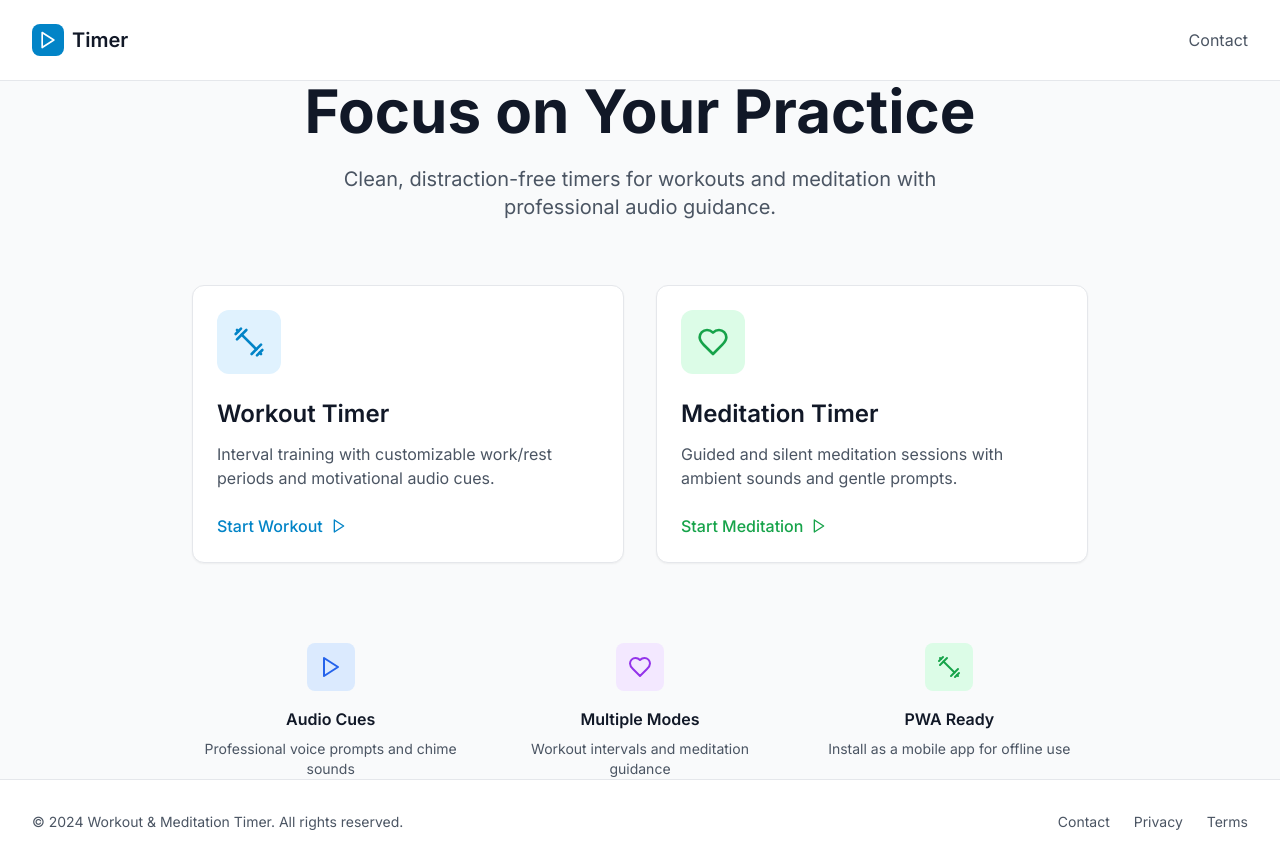
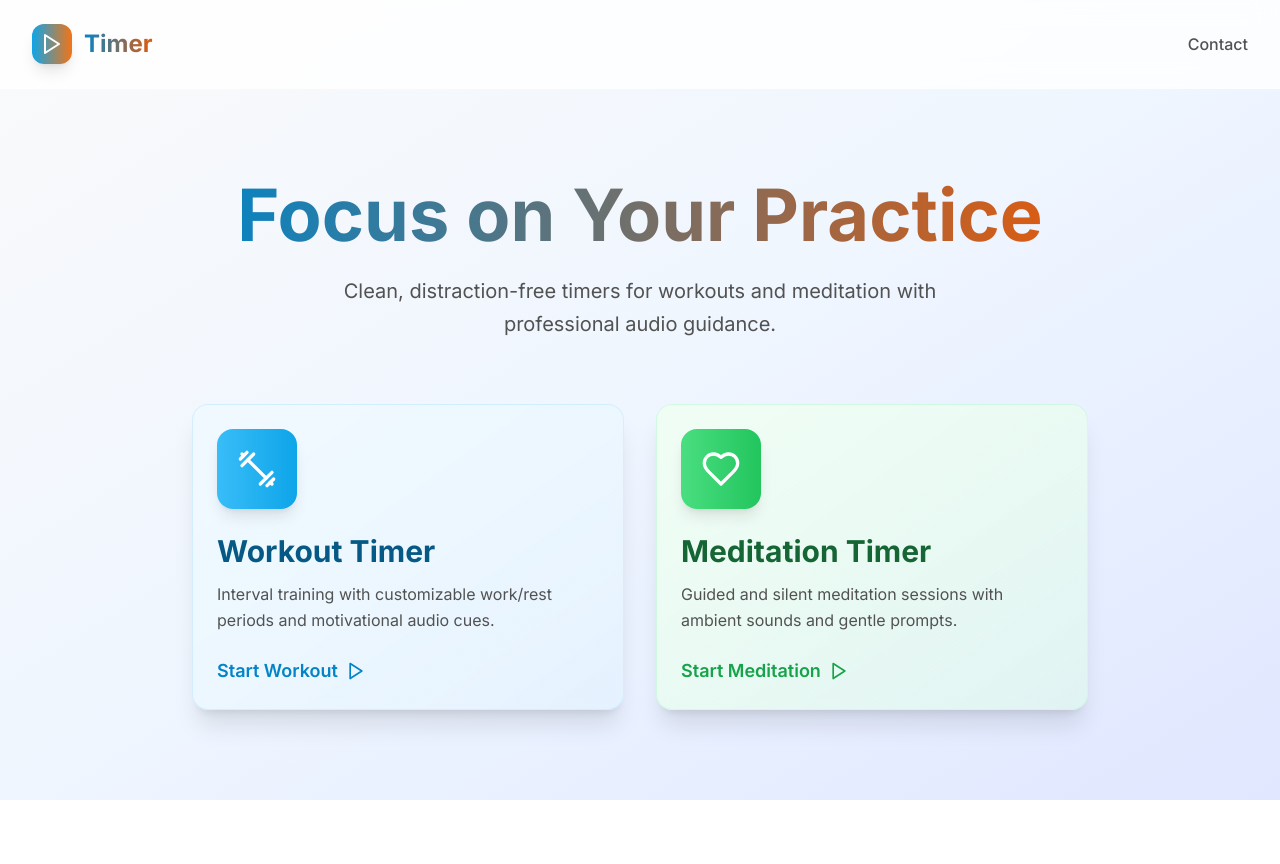
Before and after one commit to penkesiva/tiktiktimer, a Next.js app: page / in a window 1280 px wide. After the commit the page ends 800 px from the top, so only its background shows below. Built offline with nearby package versions, Linux system fonts and the light colour scheme.

Commit message:
new look
Signed-off-by: Siva <penkesiva@gmail.com>

```diff
--- a/app/globals.css
+++ b/app/globals.css
@@ -10,25 +10,48 @@
   }
 
   body {
-    @apply bg-gray-50 text-gray-900;
+    @apply bg-gradient-to-br from-gray-50 to-gray-100 text-gray-900;
+    background-attachment: fixed;
   }
 }
 
 @layer components {
   .timer-display {
     @apply text-6xl md:text-8xl font-bold text-gray-900 tracking-tight;
+    text-shadow: 0 2px 4px rgba(0, 0, 0, 0.1);
   }
 
   .btn-primary {
-    @apply bg-primary-600 hover:bg-primary-700 text-white font-medium py-3 px-6 rounded-lg transition-colors duration-200 focus:outline-none focus:ring-2 focus:ring-primary-500 focus:ring-offset-2;
+    @apply bg-gradient-to-r from-sport-500 to-sport-600 hover:from-sport-600 hover:to-sport-700 text-white font-medium py-3 px-6 rounded-xl transition-all duration-200 focus:outline-none focus:ring-2 focus:ring-sport-500 focus:ring-offset-2 shadow-lg hover:shadow-xl transform hover:-translate-y-0.5;
   }
 
   .btn-secondary {
-    @apply bg-gray-200 hover:bg-gray-300 text-gray-900 font-medium py-3 px-6 rounded-lg transition-colors duration-200 focus:outline-none focus:ring-2 focus:ring-gray-500 focus:ring-offset-2;
+    @apply bg-gradient-to-r from-gray-200 to-gray-300 hover:from-gray-300 hover:to-gray-400 text-gray-900 font-medium py-3 px-6 rounded-xl transition-all duration-200 focus:outline-none focus:ring-2 focus:ring-gray-500 focus:ring-offset-2 shadow-lg hover:shadow-xl transform hover:-translate-y-0.5;
+  }
+
+  .btn-calm {
+    @apply bg-gradient-to-r from-calm-500 to-calm-600 hover:from-calm-600 hover:to-calm-700 text-white font-medium py-3 px-6 rounded-xl transition-all duration-200 focus:outline-none focus:ring-2 focus:ring-calm-500 focus:ring-offset-2 shadow-lg hover:shadow-xl transform hover:-translate-y-0.5;
+  }
+
+  .btn-energy {
+    @apply bg-gradient-to-r from-energy-500 to-energy-600 hover:from-energy-600 hover:to-energy-700 text-white font-medium py-3 px-6 rounded-xl transition-all duration-200 focus:outline-none focus:ring-2 focus:ring-energy-500 focus:ring-offset-2 shadow-lg hover:shadow-xl transform hover:-translate-y-0.5;
   }
 
   .card {
-    @apply bg-white rounded-xl shadow-sm border border-gray-200 p-6;
+    @apply bg-white/80 backdrop-blur-sm rounded-2xl shadow-xl border border-white/20 p-6;
+    backdrop-filter: blur(10px);
+  }
+
+  .card-sport {
+    @apply bg-gradient-to-br from-sport-50 to-sport-100/50 backdrop-blur-sm rounded-2xl shadow-xl border border-sport-200/50 p-6;
+  }
+
+  .card-calm {
+    @apply bg-gradient-to-br from-calm-50 to-calm-100/50 backdrop-blur-sm rounded-2xl shadow-xl border border-calm-200/50 p-6;
+  }
+
+  .card-energy {
+    @apply bg-gradient-to-br from-energy-50 to-energy-100/50 backdrop-blur-sm rounded-2xl shadow-xl border border-energy-200/50 p-6;
   }
 }
 
@@ -36,4 +59,16 @@
   .text-balance {
     text-wrap: balance;
   }
+
+  .glass-effect {
+    @apply bg-white/20 backdrop-blur-md border border-white/30;
+  }
+
+  .gradient-text {
+    @apply bg-gradient-to-r from-sport-600 to-energy-600 bg-clip-text text-transparent;
+  }
+
+  .gradient-text-calm {
+    @apply bg-gradient-to-r from-calm-600 to-sport-600 bg-clip-text text-transparent;
+  }
 }
--- a/app/meditation/page.tsx
+++ b/app/meditation/page.tsx
@@ -171,16 +171,16 @@ export default function MeditationTimerPage() {
   }
 
   return (
-    <div className="min-h-screen bg-gray-50">
+    <div className="min-h-screen bg-gradient-to-br from-calm-50 via-green-50 to-emerald-100">
       {/* Header */}
-      <header className="bg-white border-b border-gray-200">
+      <header className="bg-white/80 backdrop-blur-md border-b border-white/20 sticky top-0 z-50">
         <div className="max-w-4xl mx-auto px-4 sm:px-6 lg:px-8">
           <div className="flex items-center justify-between py-6">
-            <Link href="/" className="flex items-center space-x-2 text-gray-600 hover:text-gray-900">
+            <Link href="/" className="flex items-center space-x-2 text-gray-600 hover:text-calm-600 transition-colors">
               <ArrowLeft className="w-5 h-5" />
-              <span>Back</span>
+              <span className="font-medium">Back</span>
             </Link>
-            <h1 className="text-xl font-semibold text-gray-900">Meditation Timer</h1>
+            <h1 className="text-2xl font-bold gradient-text-calm">Meditation Timer</h1>
             <div className="flex items-center space-x-2">
               <Button
                 variant="ghost"
@@ -205,12 +205,12 @@ export default function MeditationTimerPage() {
       <div className="max-w-4xl mx-auto px-4 sm:px-6 lg:px-8 py-8">
         {/* Settings Panel */}
         {showSettings && (
-          <div className="card mb-8">
-            <h3 className="text-lg font-semibold text-gray-900 mb-4">Meditation Settings</h3>
+          <div className="card-calm mb-8">
+            <h3 className="text-2xl font-bold text-calm-800 mb-6">Meditation Settings</h3>
 
             {/* Duration Selection */}
             <div className="mb-6">
-              <label className="block text-sm font-medium text-gray-700 mb-3">
+              <label className="block text-sm font-medium text-calm-700 mb-3">
                 Duration
               </label>
               <div className="grid grid-cols-3 md:grid-cols-7 gap-3">
@@ -219,13 +219,13 @@ export default function MeditationTimerPage() {
                     key={duration}
                     onClick={() => selectDuration(duration)}
                     className={cn(
-                      'p-3 rounded-lg border text-center transition-colors',
+                      'p-3 rounded-xl border-2 text-center transition-all duration-300 hover:shadow-lg hover:-translate-y-1',
                       settings.duration === duration
-                        ? 'border-green-500 bg-green-50 text-green-700'
-                        : 'border-gray-200 hover:border-gray-300'
+                        ? 'border-calm-500 bg-gradient-to-br from-calm-100 to-calm-200 text-calm-700 shadow-lg'
+                        : 'border-calm-200 hover:border-calm-300 bg-white/80 backdrop-blur-sm hover:bg-white'
                     )}
                   >
-                    <div className="font-medium">{duration}</div>
+                    <div className="font-bold text-lg">{duration}</div>
                     <div className="text-sm text-gray-600">min</div>
                   </button>
                 ))}
@@ -234,44 +234,44 @@ export default function MeditationTimerPage() {
 
             {/* Mode Selection */}
             <div className="mb-6">
-              <label className="block text-sm font-medium text-gray-700 mb-3">
+              <label className="block text-sm font-medium text-calm-700 mb-3">
                 Mode
               </label>
               <div className="grid grid-cols-1 md:grid-cols-3 gap-3">
                 <button
                   onClick={() => selectMode('silent')}
                   className={cn(
-                    'p-4 rounded-lg border text-left transition-colors',
+                    'p-4 rounded-xl border-2 text-left transition-all duration-300 hover:shadow-lg hover:-translate-y-1',
                     settings.mode === 'silent'
-                      ? 'border-green-500 bg-green-50 text-green-700'
-                      : 'border-gray-200 hover:border-gray-300'
+                      ? 'border-calm-500 bg-gradient-to-br from-calm-100 to-calm-200 text-calm-700 shadow-lg'
+                      : 'border-calm-200 hover:border-calm-300 bg-white/80 backdrop-blur-sm hover:bg-white'
                   )}
                 >
-                  <div className="font-medium">Silent</div>
+                  <div className="font-bold text-lg">Silent</div>
                   <div className="text-sm text-gray-600">Chime at start and end only</div>
                 </button>
                 <button
                   onClick={() => selectMode('guided')}
                   className={cn(
-                    'p-4 rounded-lg border text-left transition-colors',
+                    'p-4 rounded-xl border-2 text-left transition-all duration-300 hover:shadow-lg hover:-translate-y-1',
                     settings.mode === 'guided'
-                      ? 'border-green-500 bg-green-50 text-green-700'
-                      : 'border-gray-200 hover:border-gray-300'
+                      ? 'border-calm-500 bg-gradient-to-br from-calm-100 to-calm-200 text-calm-700 shadow-lg'
+                      : 'border-calm-200 hover:border-calm-300 bg-white/80 backdrop-blur-sm hover:bg-white'
                   )}
                 >
-                  <div className="font-medium">Guided</div>
+                  <div className="font-bold text-lg">Guided</div>
                   <div className="text-sm text-gray-600">Voice prompts every few minutes</div>
                 </button>
                 <button
                   onClick={() => selectMode('ambient')}
                   className={cn(
-                    'p-4 rounded-lg border text-left transition-colors',
+                    'p-4 rounded-xl border-2 text-left transition-all duration-300 hover:shadow-lg hover:-translate-y-1',
                     settings.mode === 'ambient'
-                      ? 'border-green-500 bg-green-50 text-green-700'
-                      : 'border-gray-200 hover:border-gray-300'
+                      ? 'border-calm-500 bg-gradient-to-br from-calm-100 to-calm-200 text-calm-700 shadow-lg'
+                      : 'border-calm-200 hover:border-calm-300 bg-white/80 backdrop-blur-sm hover:bg-white'
                   )}
                 >
-                  <div className="font-medium">Ambient</div>
+                  <div className="font-bold text-lg">Ambient</div>
                   <div className="text-sm text-gray-600">Background sounds (rain, ocean, bells)</div>
                 </button>
               </div>
@@ -280,7 +280,7 @@ export default function MeditationTimerPage() {
             {/* Ambient Sound Selection */}
             {settings.mode === 'ambient' && (
               <div>
-                <label className="block text-sm font-medium text-gray-700 mb-3">
+                <label className="block text-sm font-medium text-calm-700 mb-3">
                   Ambient Sound
                 </label>
                 <div className="grid grid-cols-1 md:grid-cols-3 gap-3">
@@ -289,10 +289,10 @@ export default function MeditationTimerPage() {
                       key={sound}
                       onClick={() => setSettings(prev => ({ ...prev, soundType: sound as any }))}
                       className={cn(
-                        'p-3 rounded-lg border text-center transition-colors capitalize',
+                        'p-3 rounded-xl border-2 text-center transition-all duration-300 hover:shadow-lg hover:-translate-y-1 capitalize',
                         settings.soundType === sound
-                          ? 'border-green-500 bg-green-50 text-green-700'
-                          : 'border-gray-200 hover:border-gray-300'
+                          ? 'border-calm-500 bg-gradient-to-br from-calm-100 to-calm-200 text-calm-700 shadow-lg'
+                          : 'border-calm-200 hover:border-calm-300 bg-white/80 backdrop-blur-sm hover:bg-white'
                       )}
                     >
                       {sound}
@@ -305,7 +305,7 @@ export default function MeditationTimerPage() {
         )}
 
         {/* Timer Display */}
-        <div className="card">
+        <div className="card-calm">
           <TimerDisplay
             time={time}
             isRunning={isRunning}
@@ -316,8 +316,8 @@ export default function MeditationTimerPage() {
 
           {/* Guided Prompt Display */}
           {currentPrompt && (
-            <div className="mb-6 p-4 bg-green-50 border border-green-200 rounded-lg">
-              <p className="text-green-800 text-center text-lg italic">
+            <div className="mb-6 p-6 bg-gradient-to-br from-calm-100 to-calm-200 border border-calm-200 rounded-2xl shadow-lg">
+              <p className="text-calm-800 text-center text-xl italic font-medium">
                 "{currentPrompt}"
               </p>
             </div>
@@ -328,6 +328,7 @@ export default function MeditationTimerPage() {
             {!isRunning ? (
               <Button
                 size="lg"
+                variant="calm"
                 onClick={() => startTimer().catch(console.error)}
                 disabled={isAudioPlaying}
               >
@@ -337,7 +338,7 @@ export default function MeditationTimerPage() {
             ) : (
               <>
                 {isPaused ? (
-                  <Button size="lg" onClick={resumeTimer}>
+                  <Button size="lg" variant="calm" onClick={resumeTimer}>
                     <Play className="w-5 h-5 mr-2" />
                     Resume
                   </Button>
--- a/app/page.tsx
+++ b/app/page.tsx
@@ -3,19 +3,19 @@ import { Dumbbell, Heart, Play } from 'lucide-react'
 
 export default function HomePage() {
   return (
-    <main className="min-h-screen flex flex-col">
+    <main className="min-h-screen flex flex-col bg-gradient-to-br from-gray-50 via-blue-50 to-indigo-100">
       {/* Header */}
-      <header className="bg-white border-b border-gray-200">
+      <header className="bg-white/80 backdrop-blur-md border-b border-white/20 sticky top-0 z-50">
         <div className="max-w-7xl mx-auto px-4 sm:px-6 lg:px-8">
           <div className="flex justify-between items-center py-6">
-            <div className="flex items-center space-x-2">
-              <div className="w-8 h-8 bg-primary-600 rounded-lg flex items-center justify-center">
-                <Play className="w-5 h-5 text-white" />
+            <div className="flex items-center space-x-3">
+              <div className="w-10 h-10 bg-gradient-to-r from-sport-500 to-energy-500 rounded-xl flex items-center justify-center shadow-lg">
+                <Play className="w-6 h-6 text-white" />
               </div>
-              <h1 className="text-xl font-semibold text-gray-900">Timer</h1>
+              <h1 className="text-2xl font-bold gradient-text">Timer</h1>
             </div>
             <nav className="hidden md:flex space-x-8">
-              <Link href="/contact" className="text-gray-600 hover:text-gray-900 transition-colors">
+              <Link href="/contact" className="text-gray-600 hover:text-sport-600 transition-colors font-medium">
                 Contact
               </Link>
             </nav>
@@ -24,113 +24,60 @@ export default function HomePage() {
       </header>
 
       {/* Main Content */}
-      <div className="flex-1 flex items-center justify-center px-4 sm:px-6 lg:px-8">
+      <div className="flex-1 flex items-center justify-center px-4 sm:px-6 lg:px-8 py-12">
         <div className="max-w-4xl w-full">
           {/* Hero Section */}
-          <div className="text-center mb-16">
-            <h2 className="text-4xl md:text-6xl font-bold text-gray-900 mb-6">
+          <div className="text-center mb-16 animate-fade-in">
+            <h2 className="text-5xl md:text-7xl font-bold gradient-text mb-6 leading-tight">
               Focus on Your Practice
             </h2>
-            <p className="text-xl text-gray-600 max-w-2xl mx-auto">
+            <p className="text-xl text-gray-600 max-w-2xl mx-auto leading-relaxed">
               Clean, distraction-free timers for workouts and meditation with professional audio guidance.
             </p>
           </div>
 
           {/* Timer Options */}
-          <div className="grid md:grid-cols-2 gap-8 max-w-4xl mx-auto">
+          <div className="grid md:grid-cols-2 gap-8 max-w-4xl mx-auto animate-slide-up">
             {/* Workout Timer */}
             <Link href="/workout" className="group">
-              <div className="card hover:shadow-lg transition-all duration-300 group-hover:scale-105">
-                <div className="flex items-center justify-center w-16 h-16 bg-primary-100 rounded-xl mb-6">
-                  <Dumbbell className="w-8 h-8 text-primary-600" />
+              <div className="card-sport hover:shadow-2xl transition-all duration-300 group-hover:scale-105 group-hover:-translate-y-2">
+                <div className="flex items-center justify-center w-20 h-20 bg-gradient-to-r from-sport-400 to-sport-500 rounded-2xl mb-6 shadow-lg group-hover:shadow-xl">
+                  <Dumbbell className="w-10 h-10 text-white" />
                 </div>
-                <h3 className="text-2xl font-semibold text-gray-900 mb-3">
+                <h3 className="text-3xl font-bold text-sport-800 mb-3">
                   Workout Timer
                 </h3>
-                <p className="text-gray-600 mb-6">
+                <p className="text-gray-600 mb-6 leading-relaxed">
                   Interval training with customizable work/rest periods and motivational audio cues.
                 </p>
-                <div className="flex items-center text-primary-600 font-medium">
+                <div className="flex items-center text-sport-600 font-semibold text-lg">
                   Start Workout
-                  <Play className="w-4 h-4 ml-2 group-hover:translate-x-1 transition-transform" />
+                  <Play className="w-5 h-5 ml-2 group-hover:translate-x-1 transition-transform" />
                 </div>
               </div>
             </Link>
 
             {/* Meditation Timer */}
             <Link href="/meditation" className="group">
-              <div className="card hover:shadow-lg transition-all duration-300 group-hover:scale-105">
-                <div className="flex items-center justify-center w-16 h-16 bg-green-100 rounded-xl mb-6">
-                  <Heart className="w-8 h-8 text-green-600" />
+              <div className="card-calm hover:shadow-2xl transition-all duration-300 group-hover:scale-105 group-hover:-translate-y-2">
+                <div className="flex items-center justify-center w-20 h-20 bg-gradient-to-r from-calm-400 to-calm-500 rounded-2xl mb-6 shadow-lg group-hover:shadow-xl">
+                  <Heart className="w-10 h-10 text-white" />
                 </div>
-                <h3 className="text-2xl font-semibold text-gray-900 mb-3">
+                <h3 className="text-3xl font-bold text-calm-800 mb-3">
                   Meditation Timer
                 </h3>
-                <p className="text-gray-600 mb-6">
+                <p className="text-gray-600 mb-6 leading-relaxed">
                   Guided and silent meditation sessions with ambient sounds and gentle prompts.
                 </p>
-                <div className="flex items-center text-green-600 font-medium">
+                <div className="flex items-center text-calm-600 font-semibold text-lg">
                   Start Meditation
-                  <Play className="w-4 h-4 ml-2 group-hover:translate-x-1 transition-transform" />
+                  <Play className="w-5 h-5 ml-2 group-hover:translate-x-1 transition-transform" />
                 </div>
               </div>
             </Link>
           </div>
-
-          {/* Features Preview */}
-          <div className="mt-20 grid md:grid-cols-3 gap-8">
-            <div className="text-center">
-              <div className="w-12 h-12 bg-blue-100 rounded-lg flex items-center justify-center mx-auto mb-4">
-                <Play className="w-6 h-6 text-blue-600" />
-              </div>
-              <h4 className="font-semibold text-gray-900 mb-2">Audio Cues</h4>
-              <p className="text-gray-600 text-sm">
-                Professional voice prompts and chime sounds
-              </p>
-            </div>
-            <div className="text-center">
-              <div className="w-12 h-12 bg-purple-100 rounded-lg flex items-center justify-center mx-auto mb-4">
-                <Heart className="w-6 h-6 text-purple-600" />
-              </div>
-              <h4 className="font-semibold text-gray-900 mb-2">Multiple Modes</h4>
-              <p className="text-gray-600 text-sm">
-                Workout intervals and meditation guidance
-              </p>
-            </div>
-            <div className="text-center">
-              <div className="w-12 h-12 bg-green-100 rounded-lg flex items-center justify-center mx-auto mb-4">
-                <Dumbbell className="w-6 h-6 text-green-600" />
-              </div>
-              <h4 className="font-semibold text-gray-900 mb-2">PWA Ready</h4>
-              <p className="text-gray-600 text-sm">
-                Install as a mobile app for offline use
-              </p>
-            </div>
-          </div>
         </div>
       </div>
-
-      {/* Footer */}
-      <footer className="bg-white border-t border-gray-200 py-8">
-        <div className="max-w-7xl mx-auto px-4 sm:px-6 lg:px-8">
-          <div className="flex flex-col md:flex-row justify-between items-center">
-            <div className="text-gray-600 text-sm">
-              © 2024 Workout & Meditation Timer. All rights reserved.
-            </div>
-            <div className="flex space-x-6 mt-4 md:mt-0">
-              <Link href="/contact" className="text-gray-600 hover:text-gray-900 text-sm">
-                Contact
-              </Link>
-              <Link href="/privacy" className="text-gray-600 hover:text-gray-900 text-sm">
-                Privacy
-              </Link>
-              <Link href="/terms" className="text-gray-600 hover:text-gray-900 text-sm">
-                Terms
-              </Link>
-            </div>
-          </div>
-        </div>
-      </footer>
     </main>
   )
 }
--- a/tailwind.config.js
+++ b/tailwind.config.js
@@ -8,7 +8,8 @@ module.exports = {
   theme: {
     extend: {
       colors: {
-        primary: {
+        // Sporty, energetic colors for workouts
+        sport: {
           50: '#f0f9ff',
           100: '#e0f2fe',
           200: '#bae6fd',
@@ -20,17 +21,44 @@ module.exports = {
           800: '#075985',
           900: '#0c4a6e',
         },
+        // Calming, peaceful colors for meditation
+        calm: {
+          50: '#f0fdf4',
+          100: '#dcfce7',
+          200: '#bbf7d0',
+          300: '#86efac',
+          400: '#4ade80',
+          500: '#22c55e',
+          600: '#16a34a',
+          700: '#15803d',
+          800: '#166534',
+          900: '#14532d',
+        },
+        // Energetic accent colors
+        energy: {
+          50: '#fef7ee',
+          100: '#fdedd4',
+          200: '#fbd7a8',
+          300: '#f8bb71',
+          400: '#f59538',
+          500: '#f37415',
+          600: '#e45a0b',
+          700: '#bd430c',
+          800: '#963510',
+          900: '#792e0f',
+        },
+        // Light, modern grays
         gray: {
-          50: '#f9fafb',
-          100: '#f3f4f6',
-          200: '#e5e7eb',
-          300: '#d1d5db',
-          400: '#9ca3af',
-          500: '#6b7280',
-          600: '#4b5563',
-          700: '#374151',
-          800: '#1f2937',
-          900: '#111827',
+          50: '#fafafa',
+          100: '#f5f5f5',
+          200: '#e5e5e5',
+          300: '#d4d4d4',
+          400: '#a3a3a3',
+          500: '#737373',
+          600: '#525252',
+          700: '#404040',
+          800: '#262626',
+          900: '#171717',
         }
       },
       fontFamily: {
@@ -38,7 +66,27 @@ module.exports = {
       },
       animation: {
         'pulse-slow': 'pulse 3s cubic-bezier(0.4, 0, 0.6, 1) infinite',
-      }
+        'bounce-slow': 'bounce 2s infinite',
+        'fade-in': 'fadeIn 0.5s ease-in-out',
+        'slide-up': 'slideUp 0.3s ease-out',
+      },
+      keyframes: {
+        fadeIn: {
+          '0%': { opacity: '0' },
+          '100%': { opacity: '1' },
+        },
+        slideUp: {
+          '0%': { transform: 'translateY(10px)', opacity: '0' },
+          '100%': { transform: 'translateY(0)', opacity: '1' },
+        },
+      },
+      backgroundImage: {
+        'gradient-radial': 'radial-gradient(var(--tw-gradient-stops))',
+        'gradient-conic': 'conic-gradient(from 180deg at 50% 50%, var(--tw-gradient-stops))',
+        'gradient-sport': 'linear-gradient(135deg, #667eea 0%, #764ba2 100%)',
+        'gradient-calm': 'linear-gradient(135deg, #667eea 0%, #764ba2 100%)',
+        'gradient-energy': 'linear-gradient(135deg, #f093fb 0%, #f5576c 100%)',
+      },
     },
   },
   plugins: [],
```
Also changed, not shown: app/contact/page.tsx (+23 -24 lines), app/workout/page.tsx (+22 -21 lines), components/timer/TimerDisplay.tsx (+10 -10 lines), components/ui/Button.tsx (+10 -8 lines), 1 other file (tests, documents, lock files or other folders).
